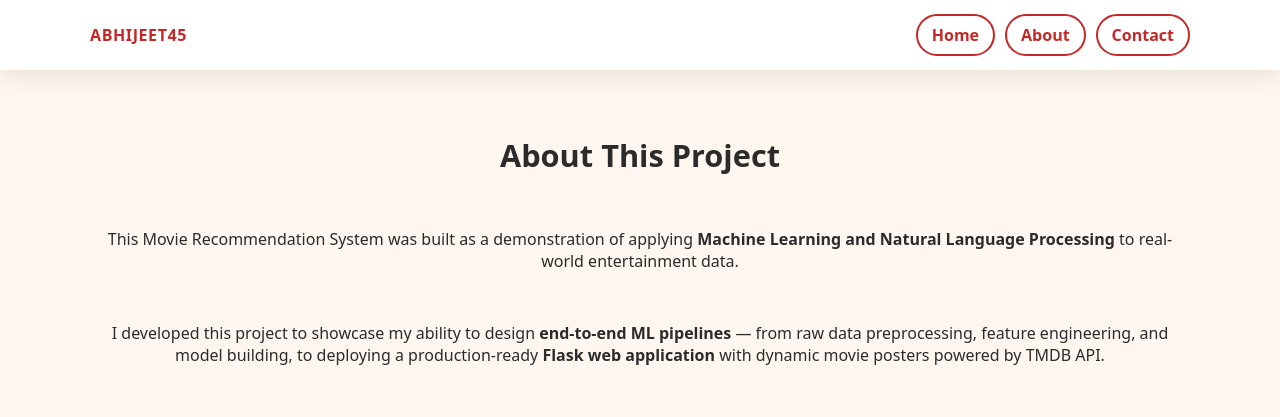
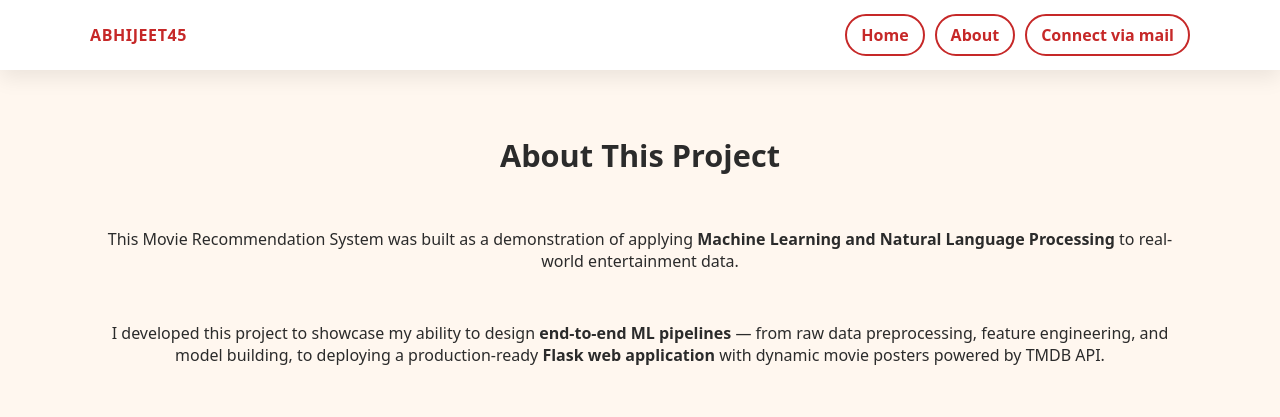
Before and after one commit to abhithombare45/Movie-Recommender-System, a Flask app: page /about in a window 1280 px wide. Shown: the top 417 px of the page. Run offline with Flask 3, Linux system fonts and the light colour scheme; parts of the project's set-up code (start-up, migrations or seed data) failed here and were passed over.

Commit message:
Auto COMMIT on React Tut Project

```diff
--- a/templates/base.html
+++ b/templates/base.html
@@ -17,7 +17,7 @@
       <nav class="nav-actions">
         <a class="ghost-btn" href="{{ url_for('home') }}">Home</a>
         <a class="ghost-btn" href="{{ url_for('about') }}">About</a>
-        <a class="ghost-btn" href="mailto:your.email@example.com">Contact</a>
+        <a class="ghost-btn" href="mailto:abhithombare45@gmail.com">Connect via mail</a>
       </nav>
     </div>
   </header>
```
